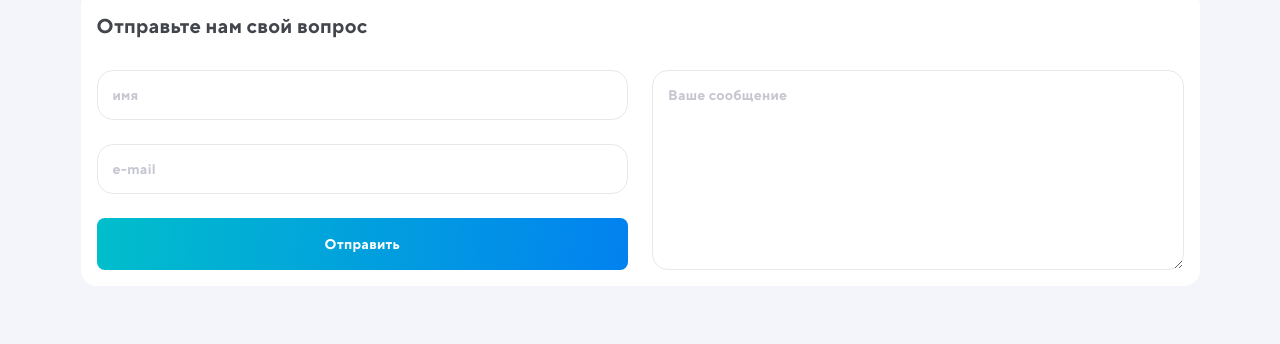
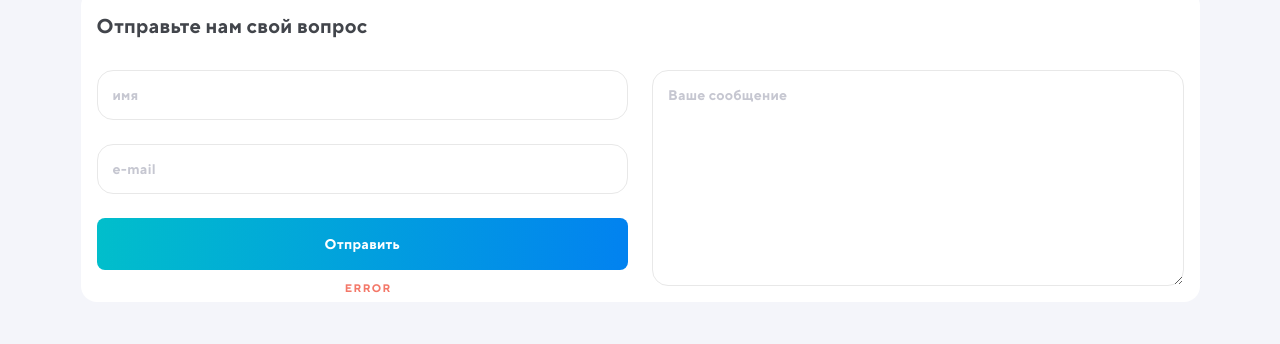
Before and after one commit to vorkakashek/crypto-site, a Vue app in the folder crypto-site/: page /support in a window 1280 px wide. Shown: the part 157-501 px from the top of the page. Built offline with nearby package versions, Linux system fonts and the light colour scheme; what vue3-apexcharts would draw is missing.

Commit message:
feat: added error in support page

```diff
--- a/crypto-site/src/main.js
+++ b/crypto-site/src/main.js
@@ -87,6 +87,7 @@ const content = {
         "Я подтверждаю, что ознакомлен(-а) с {0} и, что я достиг(-ла) совершеннолетия и не являюсь гражданином США.",
       tos: "Пользовательским соглашением",
       error: "Заполните все поля корректно",
+      error_email: "Укажите правильный E-mail",
       restore: "Восстановить пароль",
       restore_msg: "Напомнить пароль?",
       back: "Назад",
@@ -418,7 +419,7 @@ const content = {
       h2_1: "Отправьте нам свой вопрос",
       placeholder_msg: "Ваше сообщение",
       placeholder_name: "имя",
-    }
+    },
   },
   en: {
     main: {
@@ -485,6 +486,7 @@ const content = {
       terms: `I confirm that I have read, accepted and agreed to all {0}, that I am of legal age, and I am not specified as a US person.`,
       tos: "Terms of Use",
       error: "Fill all fields correctly",
+      error_email: "Indicate the correct e-mail",
       restore: "Restore password",
       restore_msg: "Forgot password?",
       back: "Back",
@@ -816,7 +818,7 @@ const content = {
       h2_1: "Send your question to us",
       placeholder_msg: "Your message",
       placeholder_name: "Name",
-    }
+    },
   },
 };
 
--- a/crypto-site/src/views/SupportView.vue
+++ b/crypto-site/src/views/SupportView.vue
@@ -1,9 +1,14 @@
 <script setup>
+import { ref, watch } from "vue";
 import Panel from "@/components/Panel.vue";
 import axios from "redaxios";
 import Input from "@/components/Input.vue";
 import Textarea from "@/components/Textarea.vue";
 import Button from "@/components/Button.vue";
+
+let form_error = ref(true),
+  form_text = ref("Error"),
+  timer = ref();
 
 let send = () => {
   let name = document.getElementById("support_name");
@@ -30,12 +35,27 @@ let send = () => {
         }
       })
       .catch((err) => {
-        alert("Сообщение не отправлено");
+        console.log(err.data.errors.email[0]);
+        form_error.value = true;
+        if (err.data.errors.email[0]) {
+          form_text.value = "modal.error_email";
+        } else {
+          form_text.value = "modal.error";
+        }
       });
   } else {
-    alert("Заполните все поля");
+    form_error.value = true;
+    form_text.value = "modal.error";
   }
 };
+
+watch(form_error, () => {
+  if (form_error.value) {
+    timer.value = setTimeout(() => {
+      form_error.value = false;
+    }, 5000);
+  }
+});
 </script>
 
 <template>
@@ -56,6 +76,7 @@ let send = () => {
               id="support_message"
             />
             <Button :text="$t('main.send')" @click="send" />
+            <div id="form_error" v-if="form_error">{{ $t(form_text) }}</div>
           </form>
         </template>
       </Panel>
@@ -64,7 +85,23 @@ let send = () => {
 </template>
 
 <style lang="scss" scoped>
+#form_error {
+  color: var(--error);
+  font-weight: 700;
+  text-align: center;
+  letter-spacing: 0.1rem;
+  text-transform: uppercase;
+  font-size: 11px;
+  opacity: 0.8;
+  bottom: -8px;
+  position: absolute;
+  left: 25%;
+  transform: translate(-50%, 0);
+  white-space: nowrap;
+}
+
 form {
+  position: relative;
   display: grid;
   gap: 24px;
   grid-template-columns: repeat(2, 1fr);
@@ -100,5 +137,9 @@ h2 {
     display: flex;
     flex-direction: column;
   }
+
+  #form_error {
+    left: 50%;
+  }
 }
 </style>
```
